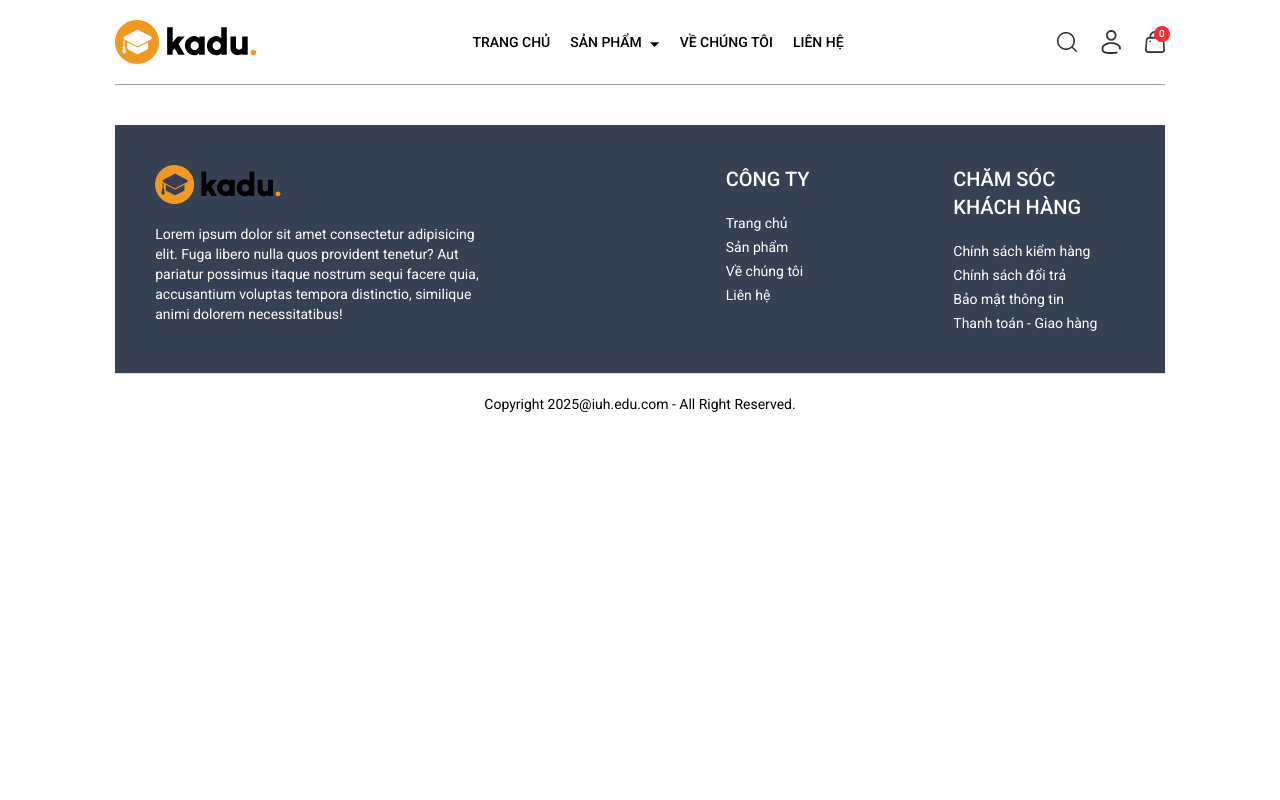
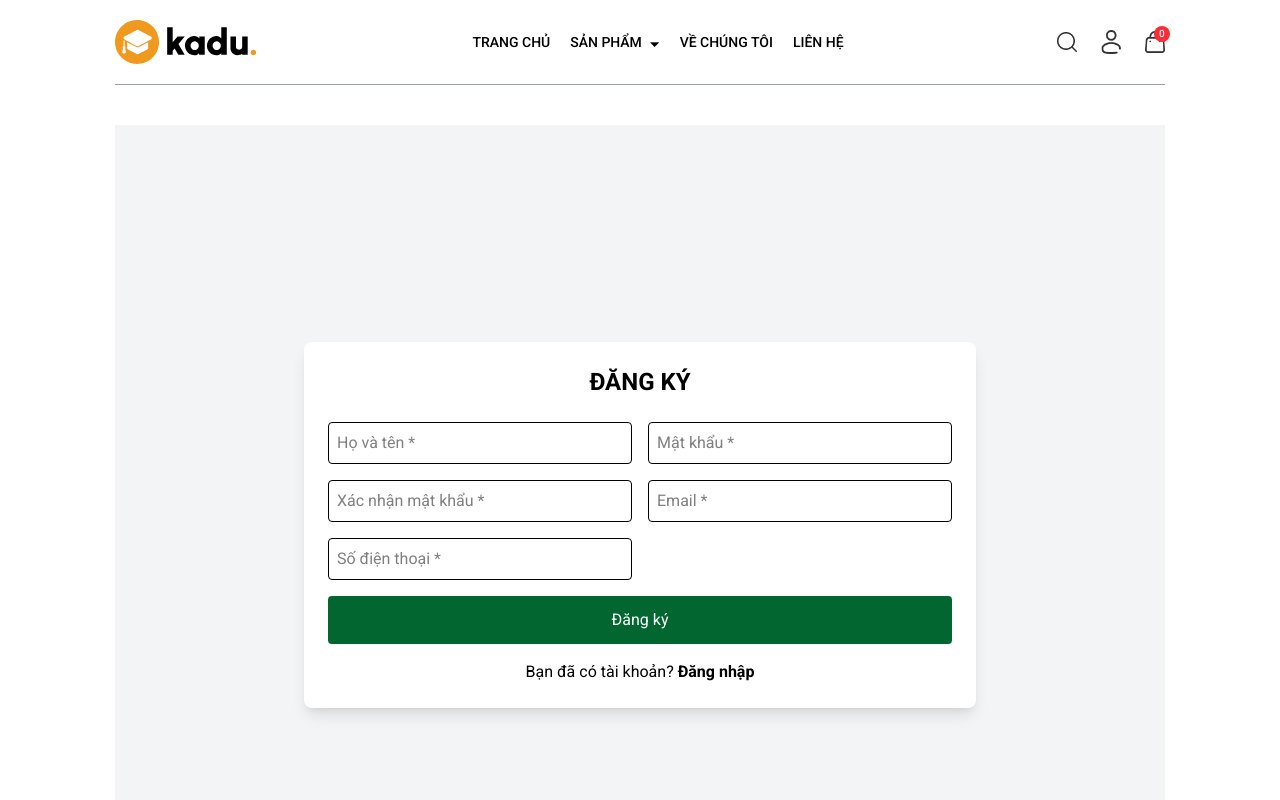
Before and after one commit to phamthanhtrivn/BTN_PTGDUD_Kadu, a React (Vite) app: page /login/register in a window 1280 px wide. Shown: the top 800 px of the page. Built offline with nearby package versions, Linux system fonts and the light colour scheme.

Commit message:
login_page

```diff
--- a/src/App.jsx
+++ b/src/App.jsx
@@ -9,23 +9,29 @@ import ProductItem from "./components/ProductItem"
 import Products from "./pages/Products"
 import About from "./pages/About"
 import SidebarMenu from "./components/SidebarMenu"
+import { Register, ForgotPassword } from "./pages/Register"
+import { AuthProvider } from "./context/AuthContext"
 
 const App = () => {
   return (
+    <AuthProvider>
       <div className="px-4 sm:px-[5vw] md:px-[7vw] lg:px-[9vw]">
         <Header />
         <SidebarMenu />
         <Routes>
-        <Route path="/" element={<Home />}/>
-        <Route path="/about" element={<About />}/>
-        <Route path="/products" element={<Products />}/>
-        <Route path="/product/:id" element={<ProductItem />}/>
-        <Route path="/contact" element={<Contact />}/>
-        <Route path="/login" element={<Login />}/>
-        <Route path="/cart" element={<Cart />}/>
+          <Route path="/" element={<Home />} />
+          <Route path="/about" element={<About />} />
+          <Route path="/products" element={<Products />} />
+          <Route path="/product/:id" element={<ProductItem />} />
+          <Route path="/contact" element={<Contact />} />
+          <Route path="/login" element={<Login />} />
+          <Route path="/login/register" element={<Register />} />
+          <Route path="/login/forgotPassword" element={<ForgotPassword />} />
+          <Route path="/cart" element={<Cart />} />
         </Routes>
         <Footer />
       </div>
+    </AuthProvider>
   )
 }
 
--- a/src/components/Header.jsx
+++ b/src/components/Header.jsx
@@ -2,16 +2,15 @@ import { NavLink, Link } from "react-router-dom";
 import { useContext } from "react";
 import { images } from "../assets/assets";
 import { ShopContext } from "../context/ShopContext";
-
+import { useAuth } from "../context/AuthContext";
 const Header = () => {
   const { setVisibleMenu, navigate } = useContext(ShopContext);
-
+  const { authUser } = useAuth();
   return (
     <div className="sticky top-0 z-50 bg-white flex items-center justify-between mb-10 py-5 font-medium border-b border-gray-400">
       <Link to="/">
         <img src={images.logo} className="w-36" alt="logo" />
       </Link>
-
       <ul className="hidden sm:flex gap-5 text-sm">
         <NavLink to="/" className="flex flex-col items-center gap-1">
           <p>TRANG CHỦ</p>
@@ -50,12 +49,20 @@ const Header = () => {
           alt="search_icon"
           className="w-5 cursor-pointer"
         />
-        <img
-            src={images.profile_icon}
-            alt="profile_icon"
-            className="w-5 cursor-pointer"
-            onClick={() => navigate("/login")}
+        {authUser() ? (
+          <img
+            src={images.avatar}
+            alt="profile_avatar"
+            className="w-10 cursor-pointer"
+            onClick={() => navigate("/profile")}
           />
+        ) : (<img
+          src={images.profile_icon}
+          alt="profile_icon"
+          className="w-5 cursor-pointer"
+          onClick={() => navigate("/login")}
+        />)
+        }
         <Link to="/cart" className="relative">
           <img src={images.cart_icon} className="w-5 min-w-5" alt="cart_icon" />
           <p className="absolute right-[-5px] top-[-5px] text-center w-4 leading-4 bg-red-500 text-white aspect-square rounded-full text-[10px]">
--- /dev/null
+++ b/src/context/AuthContext.jsx
@@ -0,0 +1,22 @@
+import { createContext, useState, useContext } from "react";
+
+const AuthContext = createContext();
+
+export const AuthProvider = ({ children }) => {
+  const [user, setUser] = useState({ username: "", password: "" });
+
+  const login = (userData) => {
+    setUser(userData);
+  };
+  const authUser = () => {
+    if (user.username === "admin" && user.password === "admin") return user;
+    return null;
+  }
+  return (
+    <AuthContext.Provider value={{ user, login, authUser }}>
+      {children}
+    </AuthContext.Provider>
+  );
+};
+
+export const useAuth = () => useContext(AuthContext);
--- a/src/context/ShopContext.jsx
+++ b/src/context/ShopContext.jsx
@@ -8,19 +8,16 @@ export const ShopContext = createContext()
 const ShopContextProvider = ({ children }) => {
   const [visibleMenu, setVisibleMenu] = useState(false)
   const navigate = useNavigate()
-
   const value = {
     products,
     navigate,
     visibleMenu,
     setVisibleMenu
   }
-
   return (
     <ShopContext.Provider value={value}>
       {children}
     </ShopContext.Provider>
   )
 }
-
 export default ShopContextProvider;
--- a/src/pages/Login.jsx
+++ b/src/pages/Login.jsx
@@ -1,8 +1,75 @@
+import { Link, NavLink, useNavigate } from "react-router-dom";
+import { useAuth } from "../context/AuthContext";
+import { useEffect, useRef, useState } from "react";
 
 const Login = () => {
+  const { user, login, authUser } = useAuth();
+  const [isLogging, setIsLogging] = useState(false);
+  const navigate = useNavigate();
+  const handleLogin = () => {
+    const userData = {
+      username: inputUsername.current.value,
+      password: inputPassword.current.value,
+    }
+    login(userData);
+    setIsLogging(true);
+  }
+  useEffect(() => {
+    if (isLogging) {
+      if (authUser()) navigate("/");
+      else alert("Tài khoản hoặc mật khẩu không đúng");
+    }
+  }, [isLogging, user, navigate]);
+  const inputUsername = useRef();
+  const inputPassword = useRef();
   return (
-    <div>Login</div>
-  )
+    <div className="min-h-screen flex items-center justify-center bg-gray-100">
+      <div className="bg-white p-8 rounded-lg shadow-md w-full max-w-md">
+        <h2 className="text-2xl font-bold text-center mb-6">ĐĂNG NHẬP</h2>
+
+        {/* Đăng nhập với Google */}
+        <button className="w-full flex items-center justify-center gap-2 bg-green-900 text-white py-3 rounded-md mb-3 hover:bg-green-800 transition">
+          <i className="fa-brands fa-google"></i> Đăng nhập google
+        </button>
+
+        {/* Đăng nhập với Facebook */}
+        <button className="w-full flex items-center justify-center gap-2 bg-green-900 text-white py-3 rounded-md hover:bg-green-800 transition">
+          <i className="fa-brands fa-facebook"></i> Đăng nhập facebook
+        </button>
+
+        {/* Hoặc */}
+        <div className="flex items-center my-4">
+          <div className="flex-grow border-t border-gray-300"></div>
+          <span className="px-3 text-gray-500">Hoặc tài khoản</span>
+          <div className="flex-grow border-t border-gray-300"></div>
+        </div>
+
+        {/* Form nhập tài khoản */}
+        <input
+          ref={inputUsername}
+          type="text"
+          placeholder="Tài khoản"
+          className="w-full p-3 border border-gray-300 rounded-md mb-3 focus:ring-2 focus:ring-green-500 outline-none"
+        />
+        <input
+          ref={inputPassword}
+          type="password"
+          placeholder="Mật khẩu"
+          className="w-full p-3 border border-gray-300 rounded-md mb-4 focus:ring-2 focus:ring-green-500 outline-none"
+        />
+
+        {/* Nút đăng nhập */}
+        <button className="w-full bg-green-900 text-white py-3 rounded-md hover:bg-green-800 transition" onClick={handleLogin}>
+          Đăng nhập
+        </button>
+
+        {/* Link Đăng ký và Quên mật khẩu */}
+        <div className="flex justify-between items-center mt-4 text-sm">
+          <NavLink to="/login/register" className="text-green-900 font-bold hover:underline">ĐĂNG KÝ NGAY</NavLink>
+          <NavLink to="/login/forgotPassword" className="text-gray-600 hover:underline">Quên mật khẩu?</NavLink>
+        </div>
+      </div>
+    </div>
+  );
 }
-
 export default Login
--- /dev/null
+++ b/src/pages/Register.jsx
@@ -0,0 +1,92 @@
+import { Link, NavLink } from "react-router-dom";
+import { use, useState, useRef } from "react";
+const Register = () => {
+      const [info, setInfo] = useState({
+            username: "",
+            password: "",
+            email: "",
+            phone: "",
+      });
+      const handleRegister = (e) => {
+            if (inputPassword.current.value !== inputConfirmPassword.current.value) {
+                  alert("Mật khẩu không khớp");
+                  return;
+            }
+            if (inputName.current.value === "" || inputPassword.current.value === "" || inputConfirmPassword.current.value === "" || inputEmail.current.value === "" || inputPhone.current.value === "") {
+                  alert("Vui lòng nhập đầy đủ thông tin");
+                  return;
+            }
+            e.preventDefault();
+            setInfo({
+                  username: inputName.current.value,
+                  password: inputPassword.current.value,
+                  email: inputEmail.current.value,
+                  phone: inputPhone.current.value,
+            });
+            aLogin.current.click();
+      }
+      const inputName = useRef();
+      const inputPassword = useRef();
+      const inputConfirmPassword = useRef();
+      const inputEmail = useRef();
+      const inputPhone = useRef();
+      const aLogin = useRef();
+      return (
+            <div className="flex items-center justify-center min-h-screen bg-gray-100 p-4">
+                  <div className="bg-white shadow-lg rounded-lg p-6 w-full max-w-2xl">
+                        <h2 className="text-2xl font-bold text-center mb-6">ĐĂNG KÝ</h2>
+                        <form className="grid grid-cols-1 sm:grid-cols-2 gap-4">
+                              <input ref={inputName} type="text" placeholder="Họ và tên *" className="border p-2 rounded w-full" />
+                              <input ref={inputPassword} type="password" placeholder="Mật khẩu *" className="border p-2 rounded w-full" />
+                              <input ref={inputConfirmPassword} type="password" placeholder="Xác nhận mật khẩu *" className="border p-2 rounded w-full" />
+                              <input ref={inputEmail} type="email" placeholder="Email *" className="border p-2 rounded w-full" />
+                              <input ref={inputPhone} type="text" placeholder="Số điện thoại *" className="border p-2 rounded w-full" />
+                              <div className="col-span-1 sm:col-span-2">
+                                    <button className="w-full bg-green-800 text-white p-3 rounded" onClick={() => handleRegister(e)}>Đăng ký</button>
+                              </div>
+                        </form>
+                        <p className="text-center mt-4">
+                              Bạn đã có tài khoản? <a ref={aLogin} href="/login" className="font-bold">Đăng nhập</a>
+                        </p>
+                  </div>
+            </div>
+      );
+}
+const ForgotPassword = () => {
+      return (
+            <div className="flex justify-center items-center min-h-screen bg-gray-100 p-4">
+                  <div className="bg-white rounded-lg shadow-lg p-6 w-full max-w-md">
+                        <h2 className="text-2xl font-bold text-center mb-4">QUÊN MẬT KHẨU</h2>
+
+                        {/* Thông báo */}
+                        <div className="border rounded-lg p-4 flex items-start bg-green-100 border-green-300 text-green-800 mb-4">
+                              <div className="mr-3">
+                                    <span className="text-3xl">📩</span>
+                              </div>
+                              <div>
+                                    <p className="font-semibold">Khôi phục mật khẩu qua email</p>
+                                    <p className="text-sm">Mã sẽ gửi qua email bạn đăng ký để thay đổi mật khẩu</p>
+                              </div>
+                              <div className="ml-auto text-lg cursor-pointer">⚙️</div>
+                        </div>
+
+                        {/* Nhập Email */}
+                        <div className="mb-4">
+                              <label className="block text-sm font-medium text-gray-700 mb-1" htmlFor="email">Email *</label>
+                              <input
+                                    id="email"
+                                    type="email"
+                                    className="w-full px-3 py-2 border border-gray-300 rounded-md focus:outline-none focus:ring-2 focus:ring-green-500"
+                                    placeholder="Nhập email của bạn"
+                              />
+                        </div>
+
+                        {/* Nút xác nhận */}
+                        <button className="w-full bg-green-800 text-white py-2 rounded-md hover:bg-green-700 transition">
+                              Xác nhận
+                        </button>
+                  </div>
+            </div>
+      );
+}
+export { Register, ForgotPassword };
```
Also changed, not shown: src/assets/assets.jsx (+3 -4 lines), src/assets/bigAvatar.png (added). Lines whose indentation alone changed are shown as unchanged.
